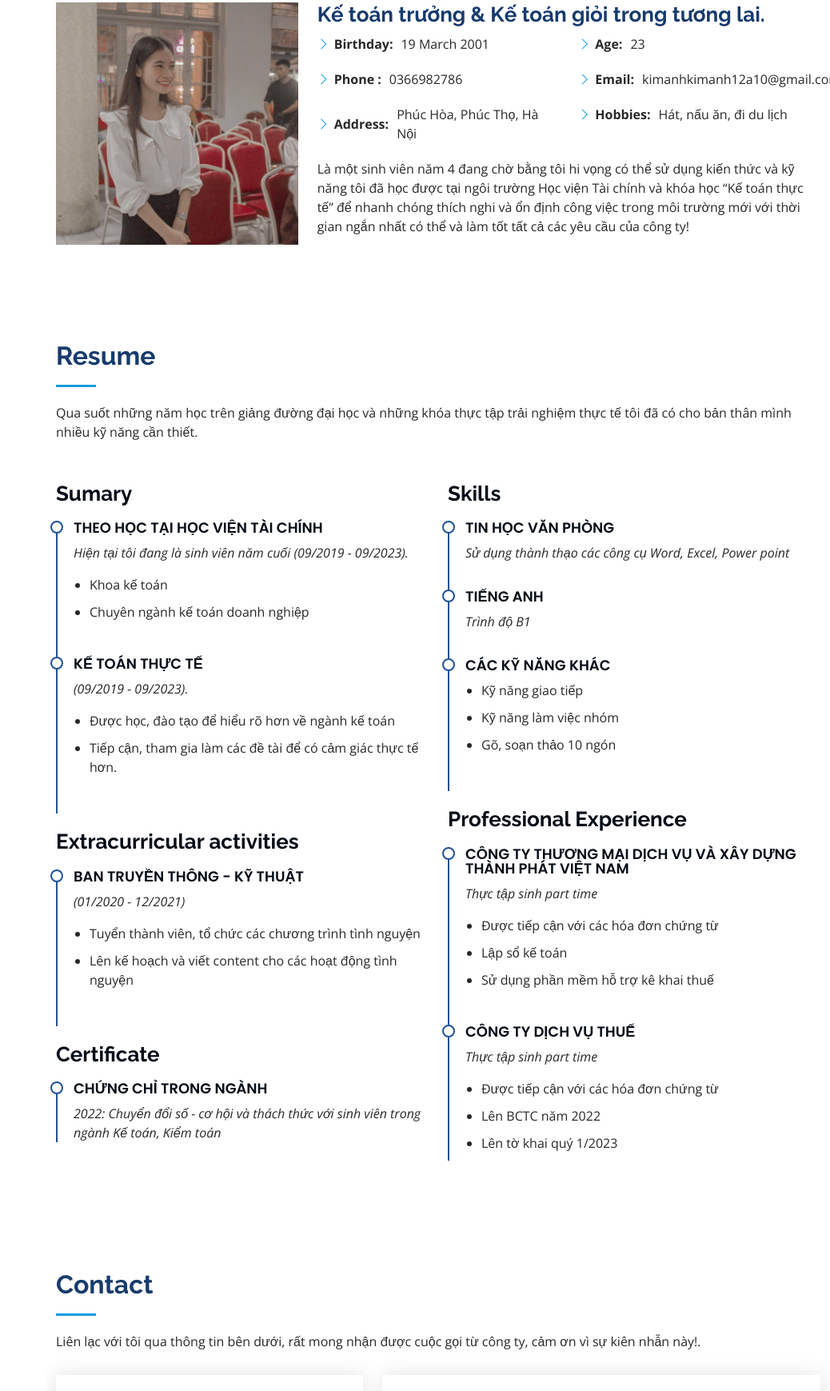
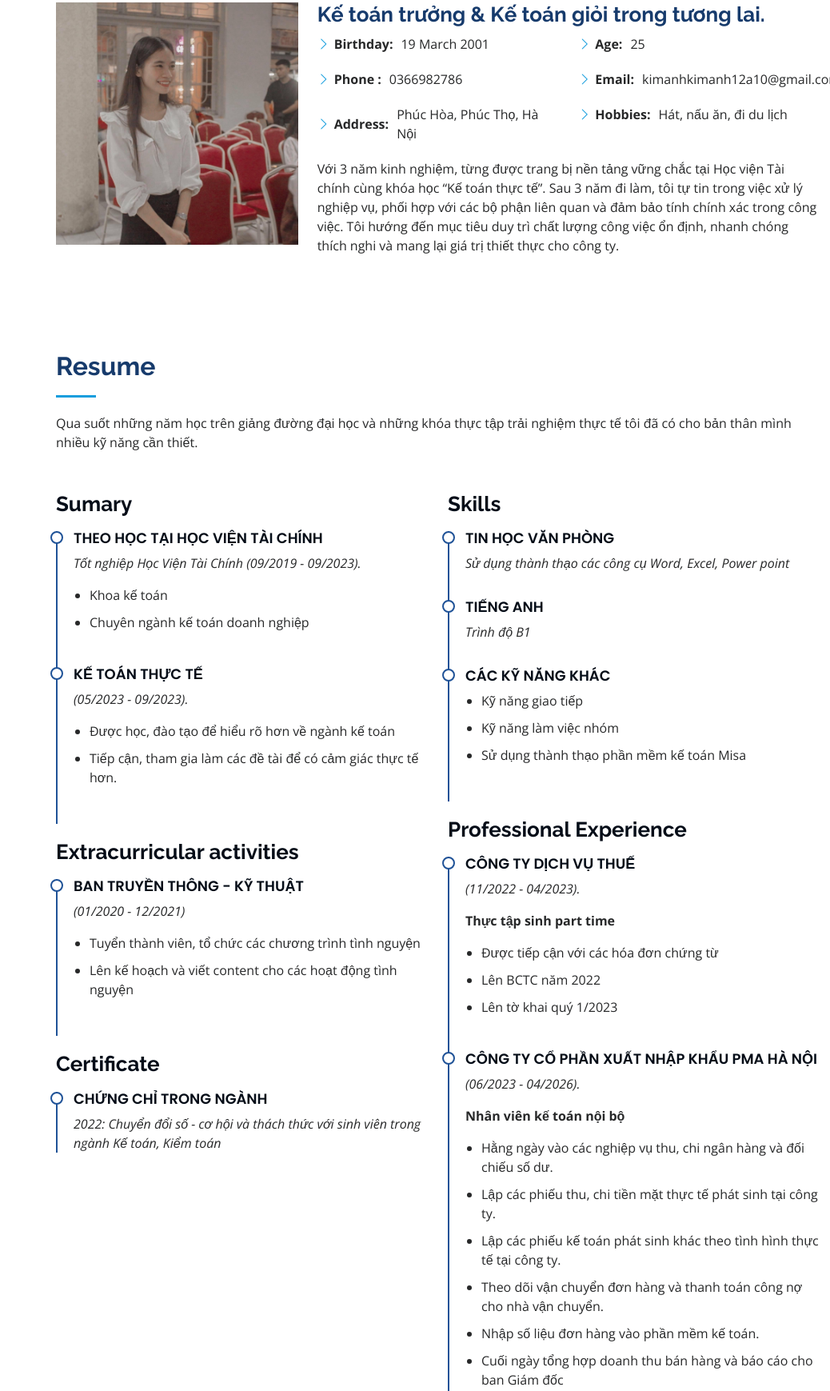
Before and after one commit to chinhnv24052001/CvKimAnh, a plain HTML site: page index.html in a window 1280 px wide. Shown: the part 1061-2800 px from the top of the page at 80% size, without its empty margins (242-1280 px from the left). Drawn offline with nearby package versions, Linux system fonts and the light colour scheme.

Commit message:
udate CV
c

```diff
--- a/index.html
+++ b/index.html
@@ -114,7 +114,7 @@
               </div>
               <div class="col-lg-6">
                 <ul>
-                  <li><i class="bi bi-chevron-right"></i> <strong>Age:</strong> <span>23</span></li>
+                  <li><i class="bi bi-chevron-right"></i> <strong>Age:</strong> <span>25</span></li>
                   <li><i class="bi bi-chevron-right"></i> <strong>Email:</strong> <span>kimanhkimanh12a10@gmail.com</span>
                   </li>
                   <li><i class="bi bi-chevron-right"></i> <strong>Hobbies:</strong> <span>Hát, nấu ăn, đi du lịch</span>
@@ -122,9 +122,7 @@
                 </ul>
               </div>
             </div>
-            <p>Là một sinh viên năm 4 đang chờ bằng tôi hi vọng có thể sử dụng kiến thức và kỹ năng tôi đã học được tại ngôi trường
-              Học viện Tài chính và khóa học “Kế toán thực tế” để nhanh chóng thích nghi và ổn định công việc trong môi
-              trường mới với thời gian ngắn nhất có thể và làm tốt tất cả các yêu cầu của công ty!
+            <p>Với 3 năm kinh nghiệm, từng được trang bị nền tảng vững chắc tại Học viện Tài chính cùng khóa học “Kế toán thực tế”. Sau 3 năm đi làm, tôi tự tin trong việc xử lý nghiệp vụ, phối hợp với các bộ phận liên quan và đảm bảo tính chính xác trong công việc. Tôi hướng đến mục tiêu duy trì chất lượng công việc ổn định, nhanh chóng thích nghi và mang lại giá trị thiết thực cho công ty.
             </p>
           </div>
         </div>
@@ -263,7 +261,7 @@
             <h3 class="resume-title">Sumary</h3>
             <div class="resume-item">
               <h4>Theo học tại học viện tài chính</h4>
-              <p><em>Hiện tại tôi đang là sinh viên năm cuối (09/2019 - 09/2023).</em></p>
+              <p><em>Tốt nghiệp Học Viện Tài Chính (09/2019 - 09/2023).</em></p>
               <ul>
                 <li>Khoa kế toán</li>
                 <li>Chuyên ngành kế toán doanh nghiệp</li>
@@ -272,7 +270,7 @@
 
             <div class="resume-item">
               <h4>Kế toán thực tế</h4>
-              <p><em>(09/2019 - 09/2023).</em></p>
+              <p><em>(05/2023 - 09/2023).</em></p>
               <ul>
                 <li>Được học, đào tạo để hiểu rõ hơn về ngành kế toán</li>
                 <li>Tiếp cận, tham gia làm các đề tài để có cảm giác thực tế hơn. </li>
@@ -313,12 +311,12 @@
               <ul>
                 <li>Kỹ năng giao tiếp</li>
                 <li>Kỹ năng làm việc nhóm</li>
-                <li>Gõ, soạn thảo 10 ngón</li>
+                <li>Sử dụng thành thạo phần mềm kế toán Misa</li>
               </ul>
             </div>
 
             <h3 class="resume-title">Professional Experience</h3>
-            <div class="resume-item">
+            <!-- <div class="resume-item">
               <h4>Công ty thương mại dịch vụ và xây dựng Thành Phát Việt Nam</h4>
               <p><em>Thực tập sinh part time</em></p>
               <ul>
@@ -326,15 +324,35 @@
                 <li>Lập sổ kế toán</li>
                 <li>Sử dụng phần mềm hỗ trợ kê khai thuế</li>
               </ul>
-            </div>
+            </div> -->
 
             <div class="resume-item">
               <h4>Công ty dịch vụ thuế</h4>
-              <p><em>Thực tập sinh part time</em></p>
+              <p><em>(11/2022 - 04/2023).</em></p>
+              <p><b>Thực tập sinh part time</b></p>
               <ul>
                 <li>Được tiếp cận với các hóa đơn chứng từ</li>
                 <li>Lên BCTC năm 2022</li>
                 <li>Lên tờ khai quý 1/2023</li>
+              </ul>
+            </div>
+
+            <div class="resume-item">
+              <h4>Công ty cổ phần Xuất nhập khẩu PMA Hà Nội</h4>
+              <p><em>(06/2023 - 04/2026).</em></p>
+              <p><b>Nhân viên kế toán nội bộ</b></p>
+              <ul>
+                <li>Hằng ngày vào các nghiệp vụ thu, chi ngân hàng và đối chiếu số dư.</li>
+                <li>Lập các phiếu thu, chi tiền mặt thực tế phát sinh tại công ty.</li>
+                <li>Lập các phiếu kế toán phát sinh khác theo tình hình thực tế tại công ty.</li>
+                <li>Theo dõi vận chuyển đơn hàng và thanh toán công nợ cho nhà vận chuyển.</li>
+                <li>Nhập số liệu đơn hàng vào phần mềm kế toán.</li>
+                <li>Cuối ngày tổng hợp doanh thu bán hàng và báo cáo cho ban Giám đốc</li>
+                <li>Theo dõi tình hình thanh toán của khách hàng, kiểm tra công nợ và đôn đốc nhân viên bán hàng thu hồi công nợ đối với các đơn hàng còn tồn đọng.</li>
+                <li>Lập báo cáo tổng hợp công nợ hàng tháng gửi cho ban Giám đốc và từng nhân viên bán hàng.</li>
+                <li>Đối chiếu và kiểm tra đề nghị thanh toán cho các nhà cung cấp phát sinh tại công ty.</li>
+                <li>Chạy giá xuất kho và tính giá thành</li>
+                <li>Kết chuyển lãi lỗ, lên báo cáo công trình</li>
               </ul>
             </div>
           </div>
```
